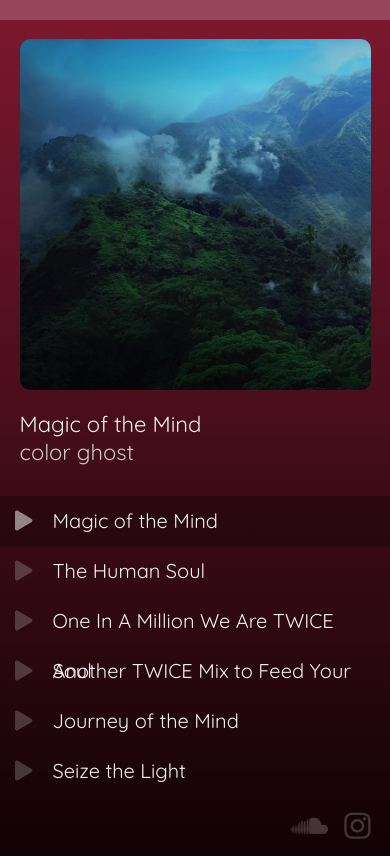
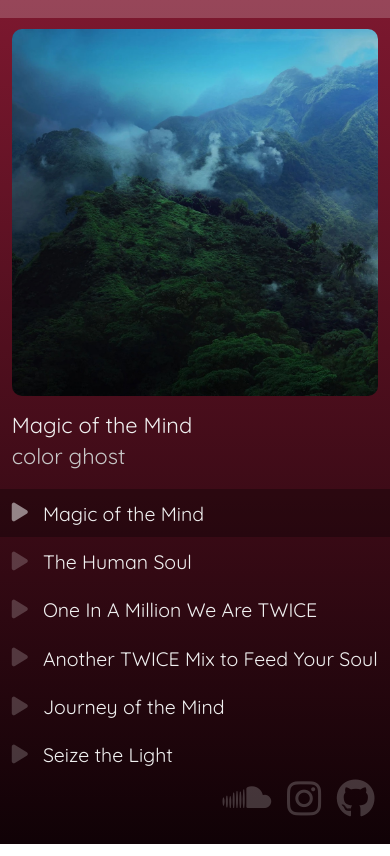
Before and after one commit to colourghost/music, a plain HTML site: page index.html in a window 390 px wide. Drawn offline with Linux system fonts and the light colour scheme.

Commit message:
overhaul

```diff
--- a/css/styles.css
+++ b/css/styles.css
@@ -8,26 +8,33 @@
   background: transparent;
 }
 body {
+  display: flex;
+  flex-direction: column;
+  align-items: center;
   min-height: 100vh;
   height: auto;
   font-family: 'Quicksand';
   color: rgb(240, 240, 240);
   background: linear-gradient(rgb(125, 24, 47), rgb(16, 2, 6));
 }
-.main-container {
+.grid-container {
   position: relative;
-  max-width: 1366px;
-  margin: 0 auto;
+  display: grid;
+  grid-template-columns: 382px 710px;
+  justify-content: space-between;
+  width: 1147px;
+  row-gap: 30px;
 }
 
 /* progress bar */
 
 .progress-container {
-  width: 84%;
+  grid-column: 1 / 3;
+  width: 100%;
   height: 15px;
   border-radius: 0px 0px 5px 5px;
-  margin-left: 8%;
   background: rgba(255, 255, 255, 0.2);
+  overflow: hidden;
   cursor: pointer;
 }
 .progress-bar {
@@ -35,28 +42,24 @@ body {
   height: 100%;
   background: rgba(255, 255, 255, 0.3);
 }
-.grid-container {
-  display: grid;
-  grid-template-columns: 40% 52%;
-  margin-top: 30px;
-}
 
 /* track details */
 
-.image {
-  display: block;
-  width: 70%;
-  height: auto;
-  border-radius: 10px;
-  margin-left: 20%;
-}
-.info-container {
-  margin-top: 20px;
-  margin-left: 20%;
+.image-artist-container {
   font-size: 22px;
   cursor: default;
 }
+.image {
+  display: block;
+  width: 100%;
+  height: auto;
+  border-radius: 10px;
+}
+.title {
+  padding-top: 20px;
+}
 .artist {
+  padding-top: 3px;
   color: rgb(200,200,200);
 }
 
@@ -64,12 +67,11 @@ body {
 
 .playlist-container {
   font-size: 20px;
-  line-height: 0;
 }
 .playlist-track {
   display: flex;
   align-items: center;
-  padding: 15px;
+  padding: 15px 18px;
   border-radius: 8px;
   transition: background .3s, color .3s;
   color: rgba(255, 255, 255, 0.2);
@@ -85,8 +87,11 @@ body {
   background: rgba(0, 0, 0, 0.3);
   color: rgba(255, 255, 255, 0.5);
 }
+.fa-solid {
+  width: 35px;
+  font-size: 22px;
+}
 .playlist-track-title {
-  margin-left: 20px;
   color: rgb(240, 240, 240);
 }
 .playlist-track-length {
@@ -96,91 +101,76 @@ body {
 
 /* social media links */
 
-.logo-container {
+.icon-container {
   position: absolute;
   bottom: 0;
-  right: 8%;
+  right: 0;
   cursor: default;
 }
-.logo-link {
+.icon {
   margin-left: 15px;
 }
-.logo-icon {
-  font-size: 45px;
+.fa-brands {
+  font-size: 40px;
   color: rgba(255, 255, 255, 0.2);
   transition: color .3s;
 }
 @media (hover: hover) {
-  .logo-icon:hover {
+  .fa-brands:hover {
     color: rgba(255, 255, 255, 0.5);
   }
 }
 
-/* RWD */
-
-@media (max-width: 1000px) {
-  .progress-container {
-    width: 100%;
-    height: 5vw;
-    max-height: 20px;
-    border-radius: 0px;
-    margin-left: 0px;
-  }
+@media (max-width: 1300px) {
   .grid-container {
     grid-template-columns: 100%;
-    margin-top: 5vw;
+    row-gap: 0;
+    width: 100%;
   }
-  .image {
-    width: 90%;
-    max-width: 500px;
-    margin-left: 5%;
+  .progress-container {
+    grid-column: 1 / 2;
+    height: 4.5vw;
+    border-radius: 0;
   }
-  .info-container {
-    margin-left: 5%;
+  .image-artist-container {
+    width: 97vw;
+    padding: 3vw 0 0 3vw;
+    font-size: 5.6vw;
+  }
+  .title {
+    padding-top: 4vw;
+  }
+  .artist {
+    padding-top: 1vw;
   }
   .playlist-container {
-    width: 90%;
-    margin-top: 30px;
-    margin-left: 5%;
-  }
-  .logo-container {
-    position: static;
-    margin-top: 30px;
-    margin-bottom: 15px;
-    margin-left: auto;
-    margin-right: 5%;
-  }
-  .logo-link {
-    margin-left: 12px;
-  }
-  .logo-icon {
-    font-size: 30px;
-  }
-}
-@media (max-width: 770px) {
-  .image {
-    max-width: 400px;
-  }
-}
-@media (max-width: 600px) {
-  .playlist-container {
-    width: 100%;
-    margin-left: 0px;
+    padding-top: 5vw;
+    font-size: 5vw;
   }
   .playlist-track {
-    border-radius: 0px;
+    padding: 3vw 0 3vw 3vw;
+    border-radius: 0;
   }
-  .logo-container {
-    margin-top: 25px;
-    margin-right: 15px;
+  .fa-solid {
+    width: 8vw;
+    font-size: 5.5vw;
   }
-}
-@media (max-width: 400px) {
+  .playlist-track-title {
+    font-size: 5vw;
+  }
   .playlist-track-length {
     display: none;
   }
-  .logo-container {
-    margin-top: 15px;
-    margin-right: 5%;
+  .icon-container {
+    position: static;
+    display: flex;
+    justify-content: flex-end;
+    padding: 0 4vw 2vw 0;
+  }
+  .icon {
+    margin-left: 4vw;
+  }
+  .fa-brands {
+    font-size: 10vw;
   }
 }
--- a/index.html
+++ b/index.html
@@ -5,37 +5,31 @@
 <meta name="viewport" content="width=device-width, initial-scale=1">
 <title>color ghost music</title>
 <link rel="icon" href="images/icons/favicon-32x32.png">
-<link rel="stylesheet" href="https://use.fontawesome.com/releases/v5.0.13/css/all.css">
 <link rel="stylesheet" href="css/styles.css">
 </head>
 <body>
-
-  <div class="main-container">
+  <div class="grid-container">
 
     <div class="progress-container">
       <div class="progress-bar"></div>
     </div>
 
-    <div class="grid-container">
+    <div class="image-artist-container">
+      <img class="image"></img>
+      <div class="title"></div>
+      <div class="artist">color ghost</div>
+    </div>
 
-      <div class="image-info-container">
-        <img class="image"></img>
-        <div class="info-container">
-          <div class="title"></div>
-          <div class="artist">color ghost</div>
-        </div>
-      </div>
+    <div class="playlist-container"></div>
 
-      <div class="playlist-container"></div>
-
-      <div class="logo-container">
-        <a class="logo-link" href="https://soundcloud.com/colorghost" target="_blank"><i class="logo-icon fab fa-soundcloud"></i></a>
-        <a class="logo-link" href="https://instagram.com/colorghost96/" target="_blank"><i class="logo-icon fab fa-instagram"></i></a>
-      </div>
+    <div class="icon-container">
+      <a class="icon" href="https://soundcloud.com/colorghost" target="_blank"><i class="fa-brands fa-soundcloud"></i></a>
+      <a class="icon" href="https://instagram.com/colorghost96/" target="_blank"><i class="fa-brands fa-instagram"></i></a>
+      <a class="icon" href="https://github.com/colourghost" target="_blank"><i class="fa-brands fa-github"></i></a>
     </div>
   </div>
 
   <script src="js/app.js" type="module"></script>
-
+  <script src="https://kit.fontawesome.com/79f1d82b84.js" crossorigin="anonymous"></script>
 </body>
 </html>
--- a/js/app.js
+++ b/js/app.js
@@ -16,7 +16,7 @@ const render = _ => {
   tracks.forEach((elem, i) => {
     markup +=
      `<div class="playlist-track ${i === currentIndex ? 'active' : ''}">
-        <span class="fa ${i === currentIndex && !currentTrack.paused ? 'fa-pause' : 'fa-play'}"></span>
+        <span class="fa-solid ${i === currentIndex && !currentTrack.paused ? 'fa-pause' : 'fa-play'}"></span>
         <span class="playlist-track-title">${elem.title}</span>
         <span class="playlist-track-length">${elem.length}</span>
       </div>`
```
